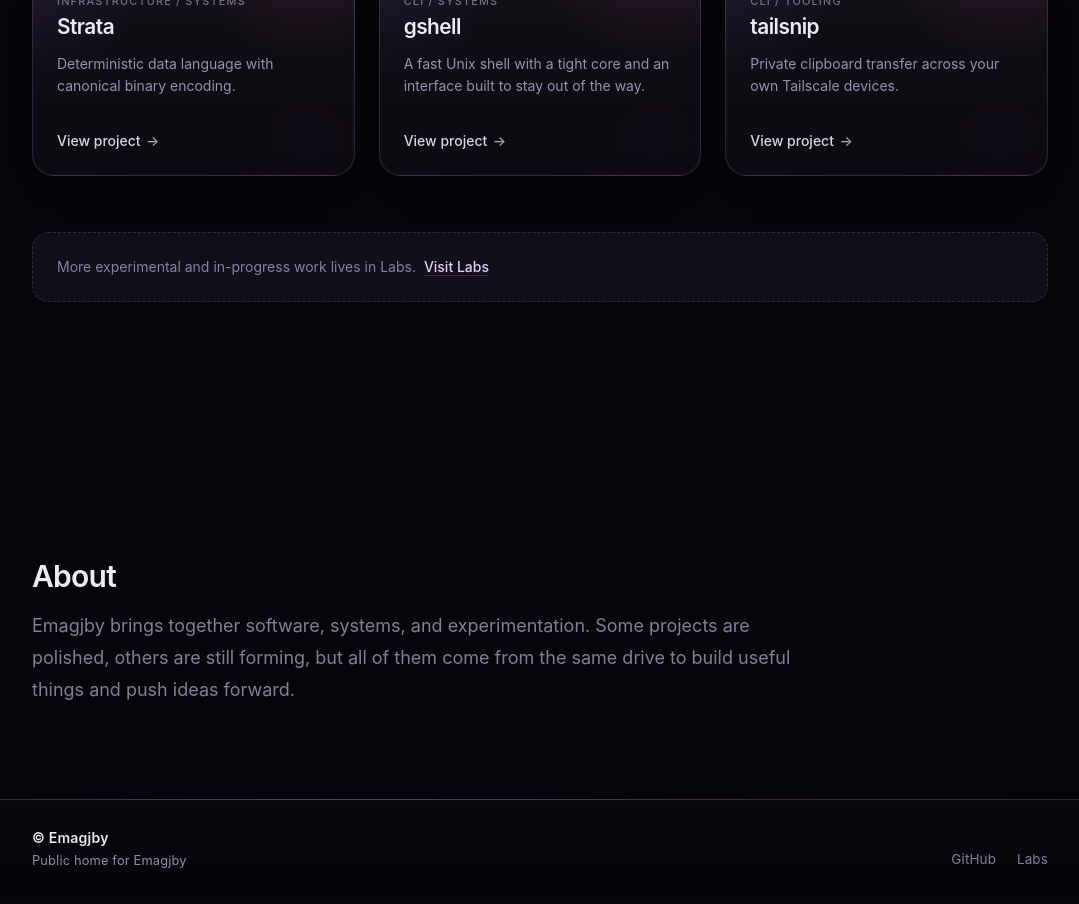
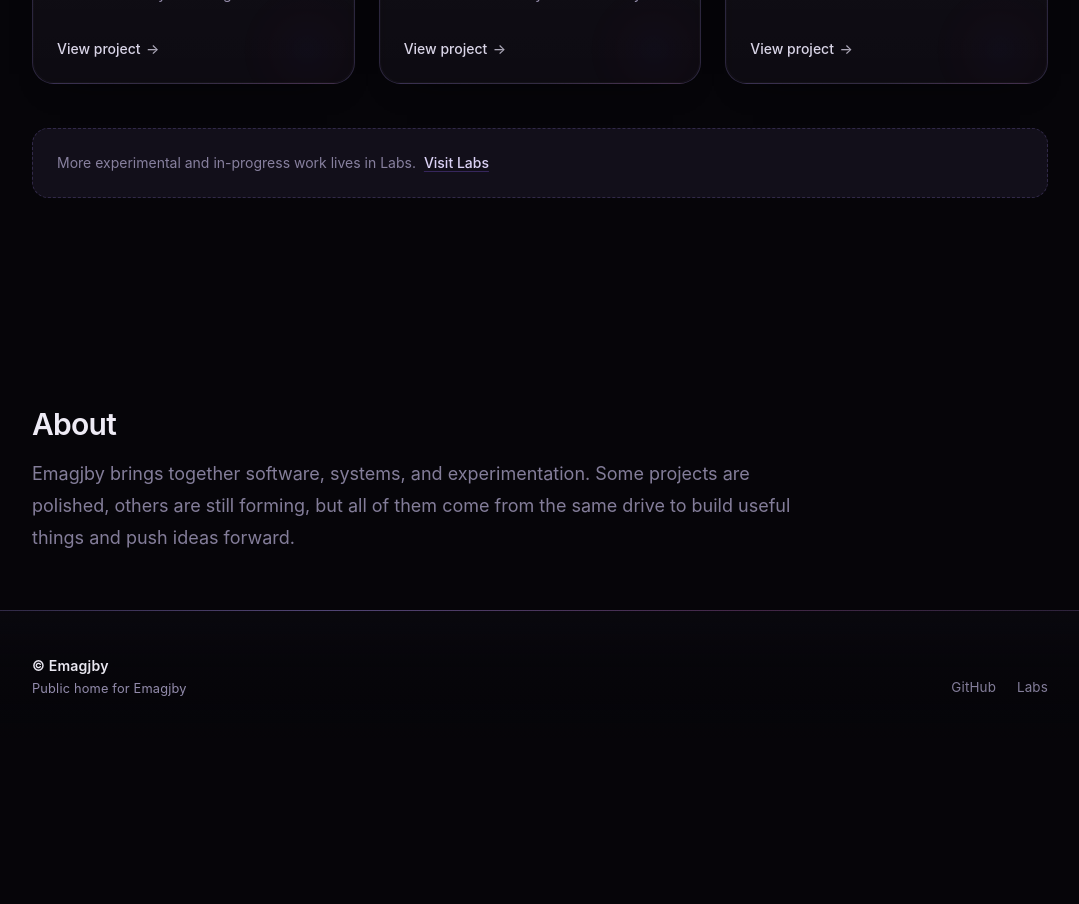
Before and after one commit to Emagjby/emagjby.com, a SvelteKit app: page / in a window 1280 px wide. Shown: the part 1160-2064 px from the top of the page, without its empty margins (100-1179 px from the left). After the commit the page ends 1898 px from the top, so only its background shows below. Built offline with nearby package versions, Linux system fonts and the light colour scheme.

Commit message:
feat(design): align spacing rhythm across sections (#21)

```diff
--- a/src/lib/components/AboutSection.svelte
+++ b/src/lib/components/AboutSection.svelte
@@ -7,4 +7,6 @@
 	id="about"
 	title={siteContent.about.title}
 	description={siteContent.about.body}
+	spaceBefore="var(--layout-section-space-compact)"
+	spaceAfter="var(--layout-section-space-tight)"
 />
--- a/src/lib/components/Footer.svelte
+++ b/src/lib/components/Footer.svelte
@@ -32,9 +32,9 @@
 <style>
 	.site-footer {
 		position: relative;
-		margin-top: -1.2rem;
-		padding-top: 1.4rem;
-		padding-bottom: 1.7rem;
+		margin-top: calc(var(--layout-footer-overlap) * -1);
+		padding-top: var(--layout-footer-space);
+		padding-bottom: calc(var(--layout-footer-space) - 0.3rem);
 		border-top: 1px solid rgba(158, 136, 227, 0.22);
 		background: linear-gradient(
 			180deg,
@@ -113,12 +113,6 @@
 	}
 
 	@media (min-width: 640px) {
-		.site-footer {
-			margin-top: -1.75rem;
-			padding-top: 1.55rem;
-			padding-bottom: 1.95rem;
-		}
-
 		:global(.site-footer-inner) {
 			flex-direction: row;
 			align-items: flex-end;
@@ -136,11 +130,4 @@
 		}
 	}
 
-	@media (min-width: 1024px) {
-		.site-footer {
-			margin-top: -2.2rem;
-			padding-top: 1.7rem;
-			padding-bottom: 2.1rem;
-		}
-	}
 </style>
--- a/src/lib/components/Hero.svelte
+++ b/src/lib/components/Hero.svelte
@@ -3,9 +3,7 @@
 	import { siteContent } from "$lib/content/site";
 </script>
 
-<section
-	class="hero-section relative overflow-hidden py-[var(--layout-hero-space)]"
->
+<section class="hero-section relative overflow-hidden pt-0 pb-[var(--layout-hero-space-bottom)]">
 	<Container>
 		<div class="hero-block max-w-[var(--layout-hero-heading-width)]">
 			{#if siteContent.hero.eyebrow}
--- a/src/lib/components/ProjectSection.svelte
+++ b/src/lib/components/ProjectSection.svelte
@@ -10,6 +10,9 @@
 	size="wide"
 	title="Projects"
 	description="A selection of core Emagjby projects and public work."
+	spaceBefore="var(--layout-section-space-tight)"
+	spaceAfter="var(--layout-section-space-compact)"
+	contentGap="var(--layout-section-gap-compact)"
 >
 	<div class="grid gap-6 md:grid-cols-2 xl:grid-cols-3">
 		{#each projects as project (project.name)}
@@ -18,7 +21,7 @@
 	</div>
 
 	<div
-		class="mt-[var(--layout-section-gap)] rounded-2xl border border-dashed border-(--border-default) bg-(--bg-elevated) p-6 text-sm text-(--text-muted)"
+		class="mt-[var(--layout-section-gap-compact)] rounded-2xl border border-dashed border-(--border-default) bg-(--bg-elevated) p-6 text-sm text-(--text-muted)"
 	>
 		<p>
 			{siteContent.labs.callout}
--- a/src/lib/components/Section.svelte
+++ b/src/lib/components/Section.svelte
@@ -8,6 +8,9 @@
 		eyebrow?: string;
 		description?: string;
 		size?: "wide" | "narrow";
+		spaceBefore?: string;
+		spaceAfter?: string;
+		contentGap?: string;
 		class?: string;
 		contentClass?: string;
 		children?: Snippet;
@@ -19,13 +22,25 @@
 		eyebrow = "",
 		description = "",
 		size = "wide",
+		spaceBefore = "var(--layout-section-space)",
+		spaceAfter = "var(--layout-section-space)",
+		contentGap = "var(--layout-section-gap)",
 		class: className = "",
 		contentClass = "",
 		children,
 	}: Props = $props();
 </script>
 
-<section {id} class={["py-[var(--layout-section-space)]", className]}>
+<section
+	{id}
+	class={[
+		"pt-[var(--section-space-before)] pb-[var(--section-space-after)]",
+		className,
+	]}
+	style:--section-space-before={spaceBefore}
+	style:--section-space-after={spaceAfter}
+	style:--section-content-gap={contentGap}
+>
 	<Container {size}>
 		{#if eyebrow || title || description}
 			<div class="max-w-[var(--layout-section-heading-width)]">
@@ -69,7 +84,7 @@
 			<div
 				class={[
 					eyebrow || title || description
-						? "mt-[var(--layout-section-gap)]"
+						? "mt-[var(--section-content-gap)]"
 						: "",
 					contentClass,
 				]}
--- a/src/routes/layout.css
+++ b/src/routes/layout.css
@@ -7,9 +7,14 @@
   --layout-max-width-narrow: 60rem;
   --layout-gutter: 1.25rem;
   --layout-section-space: 5rem;
+  --layout-section-space-compact: 4rem;
+  --layout-section-space-tight: 3rem;
   --layout-section-gap: 2.5rem;
+  --layout-section-gap-compact: 2rem;
   --layout-hero-space: 5rem;
+  --layout-hero-space-bottom: 4.25rem;
   --layout-footer-space: 2rem;
+  --layout-footer-overlap: 0.9rem;
   --layout-section-heading-width: 48rem;
   --layout-section-heading-title-gap: 0.75rem;
   --layout-section-heading-copy-gap: 1rem;
@@ -465,9 +470,14 @@
   :root {
     --layout-gutter: 1.75rem;
     --layout-section-space: 6.5rem;
+    --layout-section-space-compact: 5.25rem;
+    --layout-section-space-tight: 4rem;
     --layout-section-gap: 3rem;
+    --layout-section-gap-compact: 2.5rem;
     --layout-hero-space: 7rem;
+    --layout-hero-space-bottom: 5.75rem;
     --layout-footer-space: 2.5rem;
+    --layout-footer-overlap: 1.2rem;
   }
 }
 
@@ -475,8 +485,14 @@
   :root {
     --layout-gutter: 2.25rem;
     --layout-section-space: 8rem;
+    --layout-section-space-compact: 6.5rem;
+    --layout-section-space-tight: 5rem;
     --layout-section-gap: 3.5rem;
+    --layout-section-gap-compact: 2.75rem;
     --layout-hero-space: 9rem;
+    --layout-hero-space-bottom: 7rem;
+    --layout-footer-space: 2.75rem;
+    --layout-footer-overlap: 1.5rem;
   }
 }
 
```
